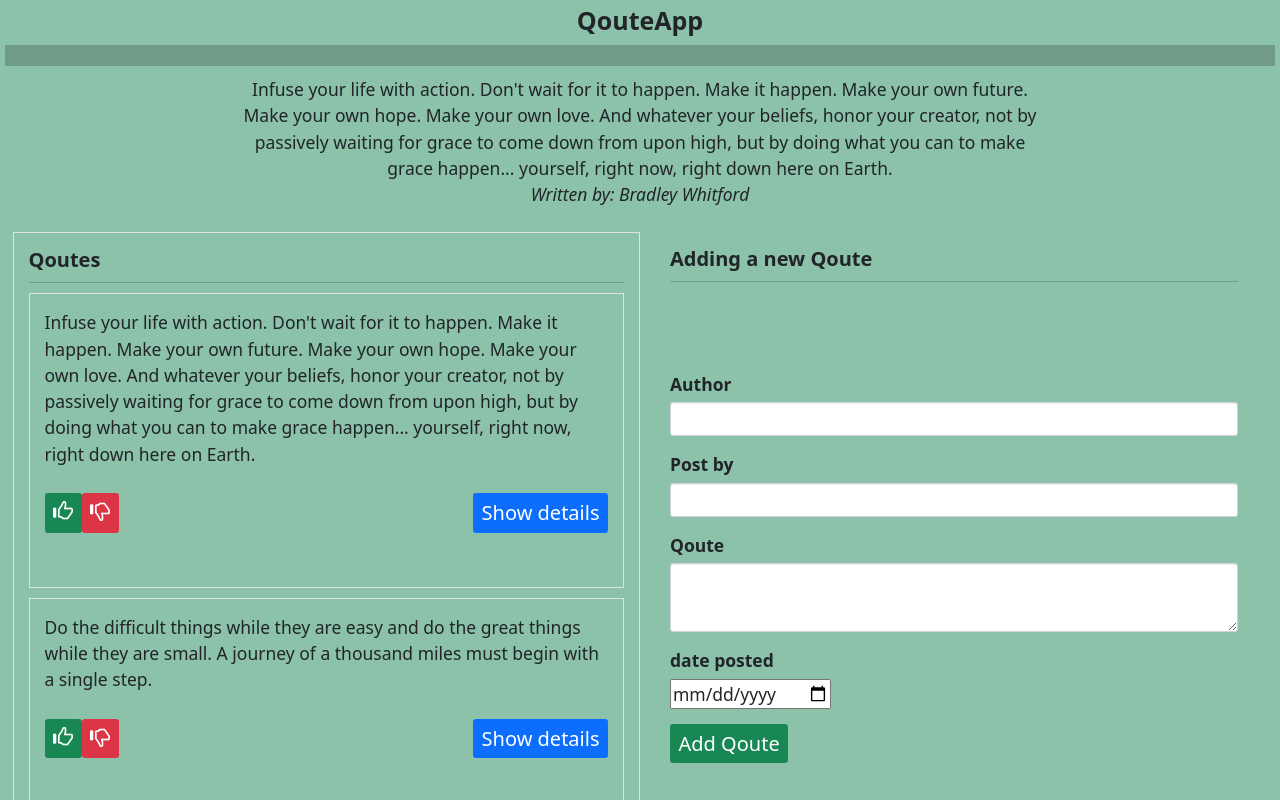
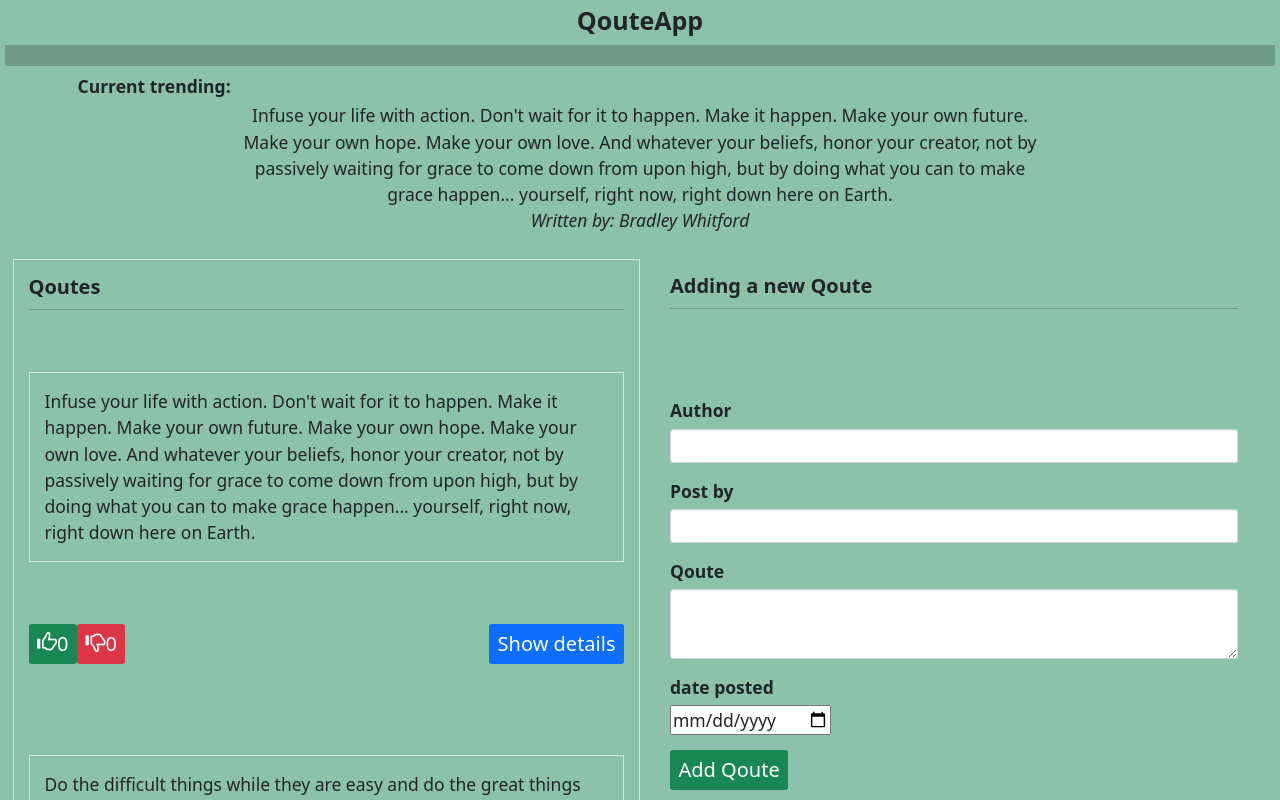
Before and after one commit to kLeitich/QuoteApp, an Angular app: page / in a window 1280 px wide. Shown: the top 800 px of the page. Built offline with nearby package versions, Linux system fonts and the light colour scheme.

Commit message:
adding counter for vote

```diff
--- a/src/app/app.module.ts
+++ b/src/app/app.module.ts
@@ -7,13 +7,15 @@ import { AppComponent } from './app.component';
 import { QouteComponent } from './qoute/qoute.component';
 import { QouteDetailsComponent } from './qoute-details/qoute-details.component';
 import { QouteFormComponent } from './qoute-form/qoute-form.component';
+import { HighlightDirective } from './highlight.directive';
 
 @NgModule({
   declarations: [
     AppComponent,
     QouteComponent,
     QouteDetailsComponent,
-    QouteFormComponent
+    QouteFormComponent,
+    HighlightDirective
   ],
   imports: [
     BrowserModule,
--- /dev/null
+++ b/src/app/highlight.directive.ts
@@ -0,0 +1,12 @@
+import { Directive, ElementRef } from '@angular/core';
+
+@Directive({
+  selector: '[appHighlight]'
+})
+export class HighlightDirective {
+
+  constructor(elem:ElementRef) {
+    elem.nativeElement.style.backgroundcolor ="white"
+    elem.nativeElement.change.bgtransparent="bg-light"
+}
+}
--- a/src/app/qoute/qoute.component.html
+++ b/src/app/qoute/qoute.component.html
@@ -1,7 +1,8 @@
 <div class=" text-center fs-3">
   <h1><strong>QouteApp</strong></h1><hr class="py-3">
   <div class="container-sm">
-      <p class="mx-auto" style="width: 800px;">
+    <h3 class="float-start"><strong>Current trending:</strong> </h3><br>
+      <p class="mx-auto" style="width: 800px;" >
         {{topQoute.description}} <br>
        <i> Written by: {{topQoute.author}}</i>
 
@@ -13,14 +14,17 @@
   <div class="row">
     <div class="col-md-6 p-2 bg-transparent border p-4">
       <h2><strong>Qoutes</strong> </h2> <hr>
-      <div>
-        <p *ngFor='let qoute of qoutes;let i=index' class="bg-transparent border p-4">
-          {{qoute.description}} <br><br>
-          <button class="btn btn-success fs-2 float-start" role="button"><span class="glyphicon glyphicon-thumbs-up"></span></button>
-          <button class="btn btn-danger fs-2 float-start" role="button"><span class="glyphicon glyphicon-thumbs-down"></span></button>
+      <div *ngFor='let qoute of qoutes;let i=index'
+      >
+        <p  class="bg-transparent border p-4" appHighlight *ngIf="highestUpvote()===qoute.upvotes && qoute.upvotes>0">
+          {{qoute.description}} </p><br><br>
+          <p  class="bg-transparent border p-4" *ngIf="highestUpvote()!==qoute.upvotes || qoute.upvotes==0">
+            {{qoute.description}} </p><br><br>
+          <button class="btn btn-success fs-2 float-start" (click)="upvote(i)" role="button"><span class="glyphicon glyphicon-thumbs-up"></span>{{qoute.upvotes}}</button>
+          <button class="btn btn-danger fs-2 float-start" (click)="downvote(i)" role="button"><span class="glyphicon glyphicon-thumbs-down"></span>{{qoute.downvotes}}</button>
           <button class="btn btn-primary fs-2 float-end" (click)='toggleDetails(i)'>Show details</button><br><br><br>
-          <app-qoute-details *ngIf="qoute.showDescription" [quote]="qoute"></app-qoute-details>
-        </p>
+
+
       </div>
     </div>
 
--- a/src/app/qoute/qoute.component.ts
+++ b/src/app/qoute/qoute.component.ts
@@ -24,12 +24,27 @@ export class QouteComponent implements OnInit {
   addNewQoute(quote:any){
     this.qoutes.push(quote)
   }
-  // upvote(i) {
-  //   this.quotes[i].upvotes ++;
-  // }
-  // downvote(i) {
-  //   this.quotes[i].downvotes  ++;
-  // }
+  upvote(i:number) {
+    this.qoutes[i].upvotes ++;
+  }
+  downvote(i:number) {
+    this.qoutes[i].downvotes  ++;
+  }
+
+  preNum!:number
+  lastNum!:number
+  counter!:number
+
+  highestUpvote(){
+    this.preNum = 0
+    this.lastNum = 0
+
+    for(this.counter=0 ; this.counter < this.qoutes.length; this.counter++) {
+      this.lastNum = this.qoutes[this.counter].upvotes;
+      if(this.lastNum > this.preNum){this.preNum = this.lastNum}
+    }
+    return  this.preNum
+  }
 
   constructor() { }
 
--- a/src/app/quote.ts
+++ b/src/app/quote.ts
@@ -1,7 +1,12 @@
 export class Quote {
+    public upvotes:number
+    public downvotes:number
     showDescription: boolean;
     constructor(public description:string,public author:string,public postBy:string){
         this.showDescription=false;
+        this.upvotes =0;
+        this.downvotes =0;
+
     }
 
 
```
Also changed, not shown: src/app/qoute-details/qoute-details.component.ts (+5 -2 lines), 1 other file (tests, documents, lock files or other folders).
